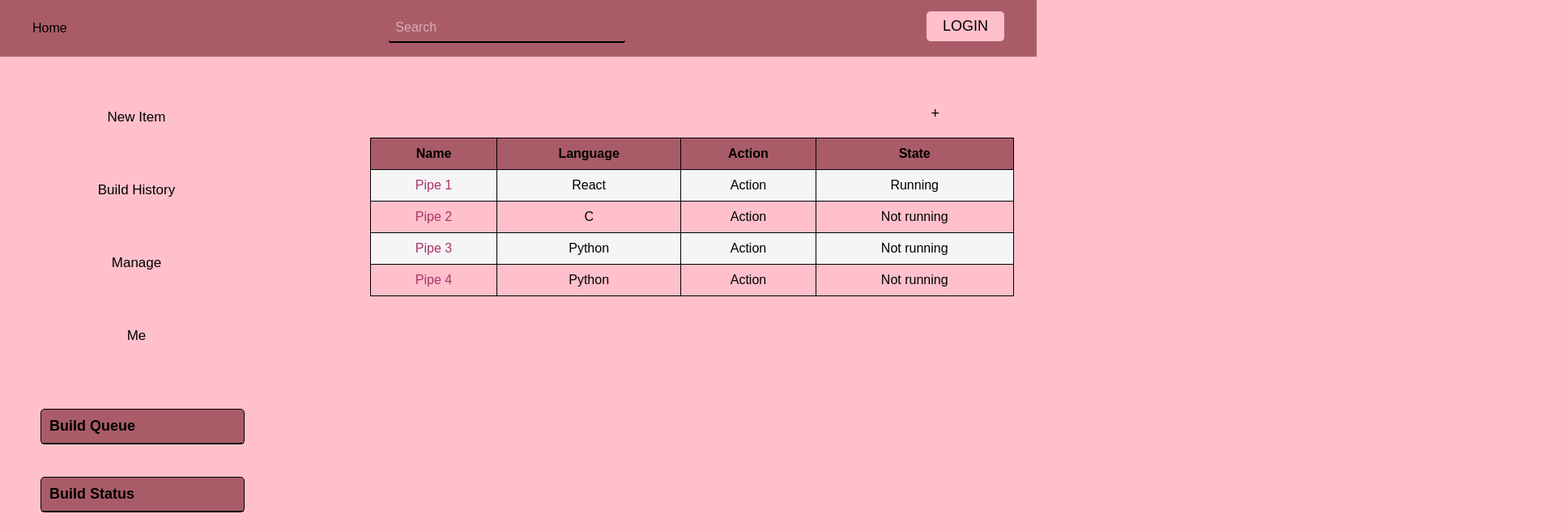
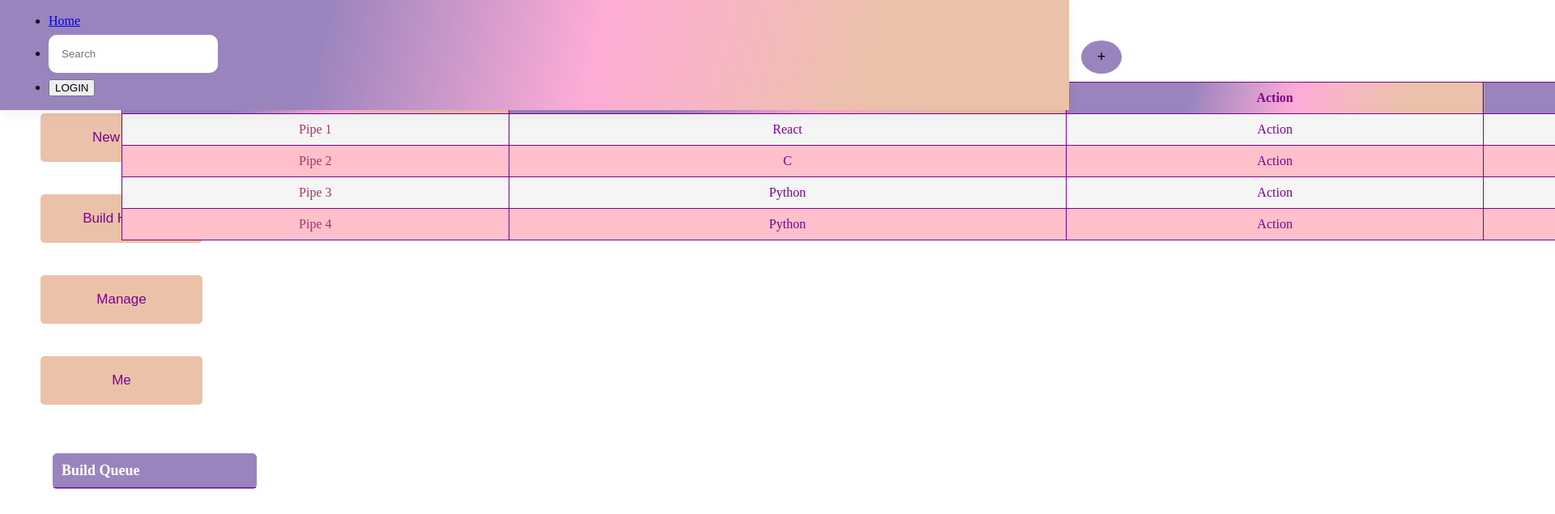
Before and after one commit to AminaNisic/AntColony-CaseStudy, a React (Create React App) app in the folder client/: page / in a window 1280 px wide. Shown: the top 635 px of the page at 81% size, 1920 px wide, since content can reach past the window. Built offline with nearby package versions, Linux system fonts and the light colour scheme.

Commit message:
Add files via upload

```diff
--- a/client/src/App.css
+++ b/client/src/App.css
@@ -1,225 +1,336 @@
 .App {
   text-align: center;
   display: flex;
-  flex-direction: column;
-  height: 100%;
+  min-height:100vh;
+  align-items: center;
+  justify-content: center;
+  color: white;
+  background-image: linear-gradient(103.3deg,  rgb(235, 194, 169) 30%, rgba(255,173,214,1) 55.7%, rgb(154, 132, 190) 81.8%);
+  font-family: 'Courier New', Courier, monospace;
+}
+
+body {
+  margin: 0px;
+  padding: 0px;
 }
 
 .content {
   flex: 1;
 }
 
-.navbar {
-  position: sticky;
-  top: 0;
-  z-index: 1;
+
+.login-container,
+.login-form,
+.register-container,
+.register-form,
+.create-pipe-container,
+.create-pipe-form,
+.create-project-form,
+.create-project-container {
+  display: flex;
+  flex-direction: column;
+}
+
+.login-container,
+.register-container,
+.create-pipe-container,
+.create-project-container {
+  padding: 5rem;
+  border: 1px solid #7c018f;
+  border-radius: 10px;
+  margin: 0.5rem;
+  color: #7c018f;
+}
+
+label {
+  text-align: left;
+  padding: 0.25rem 0;
+}
+
+input {
+  margin: 0.5rem 0;
+  padding: 1rem;
+  border: none;
+  border-radius: 10px;
+}
+
+.login-button,
+.register-button,
+.create-pipe-button,
+.create-project-button {
+  border: none;
+  background-color: #7c018f;
+  padding: 20px;
+  border-radius: 10px;
+  cursor: pointer;
+  color: white;
+}
+
+.login-button:hover,
+.register-button:hover,
+.create-pipe-button:hover,
+.create-project-button:hover {
+  background-color: rgb(154, 132, 190);
+  transition: 0.3s ease-in-out;
 }
 
 span {
-  color: red;
+  color: #ca3113;
 }
 
-body {
-  margin: 0;
-  padding: 0;
-  font-family: sans-serif;
-  background-color: pink;
-  overflow-x: hidden;
+.register-link,
+.login-link {
+  color: #a703c0
 }
-/*navbar css*/
-.navbar {
+
+nav {
+  position: fixed;
+  top: 0;
+  left: 0;
+  width: 100%;
   display: flex;
+  align-items: center;
   justify-content: space-between;
-  background-color: #a95c68;
-  height: 70px;
+  background-image: linear-gradient(103.3deg, rgb(154, 132, 190) 30%, rgba(255,173,214,1) 55.7%, rgb(235, 194, 169) 81.8%);
+  padding: 1px 20px;
+  box-shadow: 0 5px 15px rgba(0, 0, 0, 0.06);
+  z-index: 999;
+}
+
+.navbar-list {
+  display: flex;
+  align-items: center;
+  justify-content: center;
+}
+
+.navbar-list li {
+  list-style: none;
   padding: 0 20px;
+  position: relative;
+}
+
+.home-link {
+  text-decoration: none;
+  font-size: 1.3rem;
+  font-weight: 600;
+  color: white;
+  transition: 0.3s ease-in-out;
+  margin-right: 1400px;
+}
+
+.home-link:hover {
+  color: rgb(235, 194, 169);
+}
+
+.navbar-search {
+  margin-right: 20px;
+}
+
+.navbar-login-button {
+  border: none;
+  background-color: rgb(154, 132, 190);
+  cursor: pointer;
+  color: white;
+  padding: 10px;
+  border-radius: 20px;
+}
+
+.navbar-login-button:hover {
+  background-color: rgba(255,173,214,1);
+  transition: 0.3s ease-in-out;
+  color: #a703c0;
+}
+
+.landing-page-container {
+  padding: 5rem;
+  border: 1px solid #7c018f;
+  border-radius: 10px;
+  margin: 0.9rem;
+  color: #7c018f;
+  margin-top: 100px;
+}
+
+
+.landing-page-banner {
+  position: relative;
+  display: flex;
+  padding-top: 3rem;
+}
+
+.about-banner {
+  position: relative;
+  display: flex;
+  padding-top: 3rem;
+  padding: 8rem;
+  border: 1px solid #7c018f;
+  border-radius: 10px;
+  margin: 0.7rem;
+  color: #7c018f;
+  margin-top: 100px;
+}
+
+.landing-page-text-section  {
+  flex: 1;
+  display: flex;
+  flex-direction: column;
+  justify-content: flex-start;
   align-items: center;
 }
 
-.navbar li {
-  display: inline-block;
-  margin: 0 10px;
-  padding: 5px 10px;
-  border-radius: 5px;
+.about-text-section {
+  flex: 1;
+  display: flex;
+  flex-direction: column;
+  justify-content: flex-start;
+  align-items: center;
 }
 
-.navbar-links li a {
-  font-size: 20px;
-  margin: 0 10px;
+.primary-heading {
+  font-size: clamp(2rem, 5vw, 4rem);
+  color: #a703c0;
+  max-width: 600px;
+  white-space: nowrap;
 }
 
-.navbar a {
-  color: black;
-  text-decoration: none;
+.about-heading {
+  font-size: clamp(1.5rem, 4vw, 4rem);
+  color: #a703c0;
+  max-width: 600px;
+  white-space: nowrap;
 }
 
-ul {
-  list-style-type: none;
-  margin: 0;
-  padding: 0;
-  display: flex;
-  justify-content: space-between;
-  align-items: center;
-  width: 100%;
-}
-
-.navbar button {
-  background-color: pink;
-  color: black;
-  border: none;
-  border-radius: 5px;
-  font-size: 18px;
-  padding: 8px 20px;
-  margin-top: -5px;
-  transition: background-color 0.2s;
-}
-
-.navbar button:hover {
-  background-color: #aa336a;
-  color: white;
-  outline: none;
-  cursor: pointer;
-}
-
-.search-form {
-  display: flex;
-  align-items: left;
-  margin-right: 20px;
-}
-
-.search-form input {
-  border: none;
-  border-bottom: 2px solid black;
-  background-color: transparent;
-  color: black;
-  font-size: 1rem;
-  margin-right: 3rem;
-  padding: 0.5rem;
-}
-
-.search-form input::placeholder {
-  color: #fff;
-  opacity: 0.5;
-}
-  /*register css*/
-  .register-container {
-    display: flex;
-    flex-direction: column;
-    align-items: center;
-    justify-content: center;
-    height: 80vh;
-  }
-
-  .register-form {
-    display: flex;
-    flex-direction: column;
-    align-items: center;
-    justify-content: center;
-    gap: 10px;
-    width: 300px;
-  }
-
-  label {
+.primary-text {
+  font-size: clamp(1rem, 3vw, 1.5rem);
+  max-width: 500px;
+  color: #621397;
+  margin: 1.5rem 0rem;
   text-align: center;
 }
 
-  input {
-    padding: 10px;
-    margin: 5px;
-    width: 100%;
-    border: none;
-    border-radius: 3px;
-    background-color: #F5F5F5;
+.about-text {
+  font-size: clamp(1rem, 3vw, 1.5rem);
+  max-width: 500px;
+  color: #621397;
+  margin: 1.5rem 0rem;
+  text-align: center;
 }
 
-  button[type='submit'] {
-    padding: 6px 8px;
-    border-radius: 10px;
+.how-button {
+  padding: 1rem 2.5rem;
+  background-color: rgba(255,173,214,1);
+  outline: none;
   border: none;
-    width: 140px;
-    box-sizing: border-box;
-    background-color: #a95c68;
-    color: black;
-    font-size: 16px;
+  border-radius: 5rem;
+  font-size: 1.1rem;
   cursor: pointer;
-    transition: all 0.3s ease-in-out;
-    margin-top: 10px;
+  font-weight: 600;
+  color: #a703c0;
+  transition: 0.2s;
+  display: flex;
+  align-items: center;
+  justify-content: center;
 }
 
-  button[type='submit']:hover {
-    background-color: #aa336a;
+.more-button {
+  padding: 1rem 2.5rem;
+  background-color: rgb(154, 132, 190);
+  outline: none;
+  border: none;
+  border-radius: 5rem;
+  font-size: 1.1rem;
+  cursor: pointer;
+  font-weight: 600;
+  color: white;
+  transition: 0.2s;
+  display: flex;
+  align-items: center;
+  justify-content: center;
 }
 
-  h1 {
-    color: #aa336a;
+.how-button svg,
+.more-button svg {
+  margin-left: 0.75rem;
+  font-size: 1.5rem;
 }
-   /*login css*/
-   .login-container {
+.how-button:hover {
+  background-color: rgb(154, 132, 190);
+  color:White;
+  transition: 0.3s ease-in-out;
+}
+
+.more-button:hover {
+  background-color: rgb(235, 194, 169);
+  color:#621397;
+  transition: 0.3s ease-in-out;
+}
+
+.about-subheading {
+  font-size: 2rem;
+
+}
+.features-wrapper {
+  margin-top: 10rem;
+}
+.features-text {
+  text-align: center;
+  max-width: 600px !important;
+  color:#621397;
+  font-size: 1rem;
+}
+
+.features-subheading{
+  text-align: center;
+  color:#621397;
+  font-size: 1.9rem;
+  margin-top:10px;
+}
+.features-top h1 {
+  max-width: 700px !important;
+  color:#a703c0;
+}
+.features-top {
+  display: flex;
+  justify-content: center;
+  align-items: center;
+  flex-direction: column;
+}
+.features-bottom {
+  margin-top: 5rem;
+  display: flex;
+  justify-content: center;
+  align-items: center;
+  flex-wrap: wrap;
+}
+.features-info {
+  width: 290px;
+  min-height: 350px;
+  padding: 1rem 2rem;
   display: flex;
   flex-direction: column;
+  justify-content: center;
   align-items: center;
-    justify-content: center;
-    height: 80vh;
+  text-align: center;
+  border-radius: 1rem;
+  color:#a703c0;
+  margin: 1rem 2rem;
+  position: relative;
+  border: 1px solid #7c018f;
+  border-radius: 10px;
+  margin: 0.7rem;
+  color: #7c018f;
 }
-
-  .login-form {
+.features-info h2 {
+  margin: 1rem 0rem;
+}
+.features-info p {
+  flex: 1;
   display: flex;
-    flex-direction: column;
   align-items: center;
-    justify-content: center;
-    gap: 10px;
-    width: 300px;
+  font-weight: 600;
 }
-
-  #email-input,
-  #password-input {
-    padding: 10px;
-    margin: 5px;
-    width: 100%;
-    border: none;
-    border-radius: 3px;
-    background-color: #F5F5F5;
-  }
-
-  button[type="button"] {
-    padding: 6px 8px;
-    border-radius: 10px;
-    border: none;
-    width: 140px;
-    box-sizing: border-box;
-    background-color: #a95c68;
-    color: black;
-    font-size: 16px;
-    cursor: pointer;
-    transition: all 0.3s ease-in-out;
-    margin-top: 10px;
-  }
-
-  button[type="button"]:hover {
-    background-color: #aa336a;
-  }
-
-  h1 {
-    color: #aa336a;
-  }
-
-  p {
-    margin-top: 30px;
-    font-size: 1.2em;
-  }
-
-  a {
-    color: #aa336a;
-    text-decoration: none;
-  }
-
-  a:hover {
-    text-decoration: underline;
-  }
-   /*home css*/
 .home-container {
   display: flex;
-    flex-direction: row;
+  justify-content: flex-start;
 }
 
 .main-content {
@@ -239,33 +350,56 @@ ul {
   background-color: transparent;
   border-right: none;
   align-items: center;
+  margin-right: 300px;
 }
 
+.main-content {
+  flex: 1;
+  padding: 150px;
+  padding-top: 60px;
+  text-align: center;
+  position: relative;
+}
+
+.sidebar {
+  display: flex;
+  flex-direction: column;
+  justify-content: flex-start;
+  align-items: flex-start;
+  padding: 20px;
+  background-color: transparent;
+  border-right: none;
+  position: absolute;
+  left: 30px;
+  top: 100px;
+  bottom: 0;
+}
+
+
 .sidebar-btn {
-    margin-top: 10px;
+  margin-top: 20px;
   margin-bottom: 20px;
   padding: 20px;
   border-radius: 5px;
+  background-color:rgb(235, 194, 169) ;
   border: none;
   width: 200px;
   box-sizing: border-box;
-    background-color: pink;
-    color: black;
+  color: #7c018f;
   font-size: 17px;
   cursor: pointer;
-    transition: all 0.3s ease-in-out;
 }
 
-  .sidebar-btn:hover {
-    background-color: #A95C68;
+.sidebar-btn:hover{
+  text-decoration: underline;
 }
 
 .queue-container {
   display: flex;
   flex-direction: column;
   margin-top: 40px;
-    background-color: #A95C68;
-    border: 1px solid black;
+  background-color: rgb(154, 132, 190);
+  border: 1px solid rgb(154, 132, 190);
   border-radius: 5px;
   width: 250px;
   margin-left: 15px;
@@ -276,19 +410,19 @@ ul {
   justify-content: space-between;
   align-items: center;
   padding: 10px;
-    border-bottom: 1px solid black;
+  border-bottom: 1px solid #7c018f;
   cursor: pointer;
 }
 
 .queue-header-top {
   font-weight: bold;
-    color: #000;
+  color: white;
   font-size: 18px;
   transition: all 0.3s ease-in-out;
 }
 
 .queue-header-top.grey {
-    color: #F5F5F5;
+  color: #7c018f;
   font-size: 16px;
 }
 
@@ -300,14 +434,15 @@ ul {
   background-color: #D3D3D3;
   width: calc(100% - 20px);
   text-align: center;
+  color:gray;
 }
 
 .status-container {
   display: flex;
   flex-direction: column;
   margin-top: 40px;
-    background-color: #A95C68;
-    border: 1px solid black;
+  background-color: rgb(154, 132, 190);
+  border: 1px solid rgb(154, 132, 190);
   border-radius: 5px;
   width: 250px;
   margin-left: 15px;
@@ -318,19 +453,19 @@ ul {
   justify-content: space-between;
   align-items: center;
   padding: 10px;
-    border-bottom: 1px solid black;
+  border-bottom: 1px solid #7c018f;
   cursor: pointer;
 }
 
 .status-header-top {
   font-weight: bold;
-    color: #000;
+  color: white;
   font-size: 18px;
   transition: all 0.3s ease-in-out;
 }
 
 .status-header-top.grey {
-    color: #F5F5F5;
+  color: #7c018f;
   font-size: 16px;
 }
 
@@ -342,26 +477,27 @@ ul {
   background-color: #D3D3D3;
   width: calc(100% - 20px);
   text-align: center;
+  color:gray;
 }
 
 .pipeline-table {
-    width: 90%;
+  width: 250%;
   border-collapse: collapse;
-    margin-top: 40px;
-    margin-bottom: 40px;
-    margin-left: 90px;
+  margin-top: 0px;
+  margin-bottom: 200px;
+  margin-left: 0px;
 }
 
 .pipeline-table th,
 .pipeline-table td {
   padding: 10px;
   text-align: center;
-    border: 1px solid black;
-    color:black
+  border: 1px solid #7c018f;
+  color:#7c018f;
 }
 
 .pipeline-table th {
-    background-color:#A95C68;
+  background-image: linear-gradient(103.3deg, rgb(154, 132, 190) 30%, rgba(255,173,214,1) 55.7%, rgb(235, 194, 169) 81.8%);
   font-weight: bold;
 }
 
@@ -376,7 +512,7 @@ ul {
 .pipeline-table td.pipe-name {
   cursor: pointer;
   text-decoration: none;
-    color:#aa336a
+  color:#aa336a;
 }
 
 .pipeline-table td.pipe-name:hover {
@@ -384,38 +520,40 @@ ul {
 }
 
 .add-button {
-    position: absolute;
-    top: 50px;
-    right: 100px;
+  position: relative;
+  top: -10px;
+  left: 720px;
   padding: 10px 20px;
   border: none;
   border-radius: 50%;
-    background-color: pink;
+  background-color: rgb(154, 132, 190);
   color: black;
   font-size: 18px;
   cursor: pointer;
 }
 
 .add-button:hover {
-    background-color: #A95C68;
+  background-color: rgba(255,173,214,1) ;
+  transition: 0.3s ease-in-out;
 }
 
 .project-table {
   width: 80%;
   border-collapse: collapse;
   margin-top: 50px;
+  margin-left:15px;
 }
 
 .project-table th,
 .project-table td {
   padding: 10px;
   text-align: center;
-    border: 1px solid black;
-    color: black;
+  border: 1px solid #7c018f;
+  color: white;
 }
 
 .project-table th {
-    background-color: #A95C68;
+  background-color: rgb(154, 132, 190);
   font-weight: bold;
 }
 
@@ -435,10 +573,10 @@ ul {
 .project-table td:hover {
   text-decoration: underline;
 }
-  /*options css*/
+
 .options-menu {
-    background-color: #A95C68;
-    border: 1px solid black;
+  background-color: rgb(154, 132, 190);
+  border: 1px solid #7c018f;
   box-shadow: 2px 2px 5px rgba(0, 0, 0, 0.3);
   padding: 5px;
 }
@@ -466,23 +604,22 @@ ul {
   margin: 0 auto;
   margin-top: 5px;
 }
-  /*projects list css*/
 .projects-list-table {
   width: 100%;
   border-collapse: collapse;
-    margin-top: 60px;
+  margin-top: 0px;
 }
 
 .projects-list-table th,
 .projects-list-table td {
   padding: 10px;
   text-align: center;
-    border: 1px solid black;
-    color: black;
+  border: 1px solid #7c018f;
+  color: #7c018f;
 }
 
 .projects-list-table th {
-    background-color: #A95C68;
+  background-image: linear-gradient(103.3deg, rgb(154, 132, 190) 30%, rgba(255,173,214,1) 55.7%, rgb(235, 194, 169) 81.8%);
   font-weight: bold;
 }
 
@@ -508,8 +645,8 @@ ul {
   border: none;
   width: 160px;
   box-sizing: border-box;
-    background-color: #a95c68;
-    color: black;
+  background-color: #7c018f;
+  color: white;
   font-size: 16px;
   cursor: pointer;
   transition: all 0.3s ease-in-out;
@@ -517,5 +654,7 @@ ul {
 }
 
 button[type='add-project']:hover {
-    background-color: #aa336a;
+  background-color: rgb(154, 132, 190);
+  transition: 0.3s ease-in-out;
+  color:white;
 }
```
Lines whose indentation alone changed are shown as unchanged.
